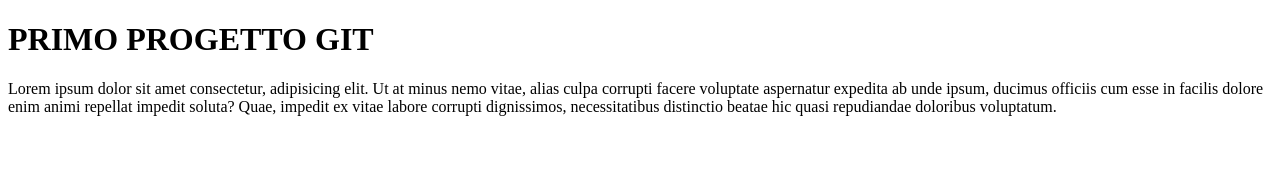
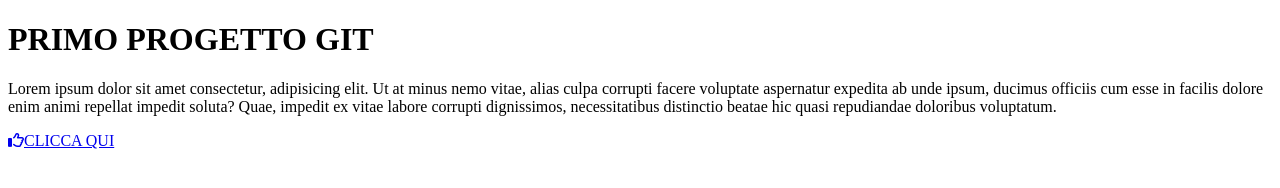
Before and after one commit to Piera78/corsofullstack, a plain HTML site: page index.html in a window 1280 px wide. Drawn offline with Linux system fonts and the light colour scheme.

Commit message:
aggiunta icona

```diff
--- a/index.html
+++ b/index.html
@@ -14,6 +14,7 @@
             <h1>PRIMO PROGETTO GIT</h1>
 
             <p>Lorem ipsum dolor sit amet consectetur, adipisicing elit. Ut at minus nemo vitae, alias culpa corrupti facere voluptate aspernatur expedita ab unde ipsum, ducimus officiis cum esse in facilis dolore enim animi repellat impedit soluta? Quae, impedit ex vitae labore corrupti dignissimos, necessitatibus distinctio beatae hic quasi repudiandae doloribus voluptatum.</p>
+            <a href="#"><i class="fa-regular fa-thumbs-up"></i>CLICCA QUI</a>
 
 
         </div>
```
